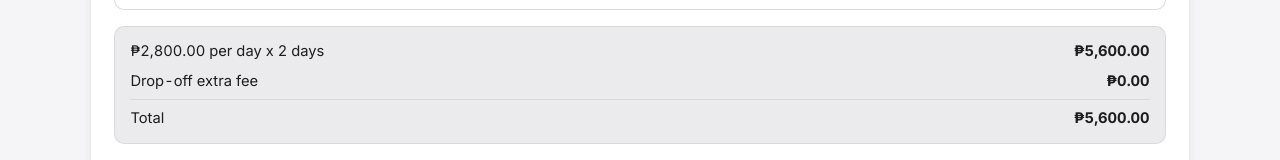
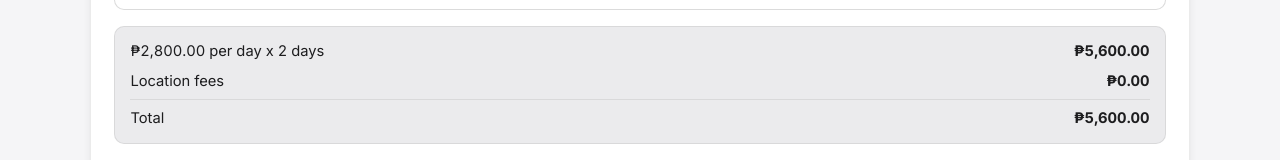
Before and after one commit to smallishFrie/JP-Car-Rental-Site, a Next.js app: page /cars/civic-sport in a window 1280 px wide. Shown: the part 1452-1612 px from the top of the page. Built offline with nearby package versions, Linux system fonts and the light colour scheme; no server answers; the database is empty.

Commit message:
Fixed the Pickup location fee not being totaled.

```diff
--- a/src/app/account/bookings/MyBookingsClient.tsx
+++ b/src/app/account/bookings/MyBookingsClient.tsx
@@ -99,7 +99,7 @@ export default function MyBookingsClient({ initialBookings }: { initialBookings:
               <span>Pickup: {booking.pickup_location}</span>
               <span>Drop-off: {booking.dropoff_location}</span>
               <span>Base rental: {toPhp(Number(booking.base_price ?? booking.total_price))}</span>
-              <span>Drop-off fee: {toPhp(Number(booking.dropoff_fee ?? 0))}</span>
+              <span>Location fees: {toPhp(Number(booking.dropoff_fee ?? 0))}</span>
               <span>Total: {toPhp(Number(booking.total_price))}</span>
               {actionKind === "cancel" ? (
                 <button type="button" className="admin-danger-button" disabled={isPending} onClick={() => cancelPendingBooking(booking.id)}>
--- a/src/app/admin/AdminBookingManager.tsx
+++ b/src/app/admin/AdminBookingManager.tsx
@@ -310,7 +310,7 @@ export default function AdminBookingManager({ initialBookings }: { initialBookin
                     <strong>Base rental:</strong> {toPhp(Number(booking.base_price ?? booking.total_price))}
                   </p>
                   <p>
-                    <strong>Drop-off fee:</strong> {toPhp(Number(booking.dropoff_fee ?? 0))}
+                    <strong>Location fees:</strong> {toPhp(Number(booking.dropoff_fee ?? 0))}
                   </p>
                   <p>
                     <strong>Total:</strong> {toPhp(Number(booking.total_price))}
--- a/src/app/cars/[id]/actions.ts
+++ b/src/app/cars/[id]/actions.ts
@@ -147,13 +147,17 @@ export async function beginCheckoutAction(formData: FormData): Promise<CheckoutR
     } = parsed.data;
 
     const endDate = addDaysToIsoDate(startDate, Math.max(0, rentalDays - 1));
+    const pickup = await getDropoffLocationByName(pickupLocation);
+    if (!pickup) {
+      return { ok: false, message: "Selected pickup location is not available." };
+    }
     const dropoff = await getDropoffLocationByName(dropoffLocation);
     if (!dropoff) {
       return { ok: false, message: "Selected drop-off location is not available." };
     }
     const basePrice = Number((rentalDays * car.dayRate).toFixed(2));
-    const dropoffFee = Number(dropoff.extraFee.toFixed(2));
-    const totalPrice = Number((basePrice + dropoffFee).toFixed(2));
+    const locationFee = Number((pickup.extraFee + dropoff.extraFee).toFixed(2));
+    const totalPrice = Number((basePrice + locationFee).toFixed(2));
 
     const isAvailable = await checkCarAvailability(carId, startDate, endDate);
     if (!isAvailable) {
@@ -168,7 +172,7 @@ export async function beginCheckoutAction(formData: FormData): Promise<CheckoutR
       endDate,
       totalPrice,
       basePrice,
-      dropoffFee,
+      dropoffFee: locationFee,
       customerName,
       customerPhone,
       customerEmail,
@@ -191,7 +195,9 @@ export async function beginCheckoutAction(formData: FormData): Promise<CheckoutR
           bookingId: booking.id,
           totalPrice,
           basePrice,
-          dropoffFee,
+          pickupFee: pickup.extraFee,
+          dropoffFee: dropoff.extraFee,
+          locationFee,
         },
         timestamp: Date.now(),
       }),
--- a/src/app/checkout/[bookingId]/CheckoutClient.tsx
+++ b/src/app/checkout/[bookingId]/CheckoutClient.tsx
@@ -29,7 +29,7 @@ export default function CheckoutClient(props: {
 
   const formattedTotal = new Intl.NumberFormat("en-PH", { style: "currency", currency: "PHP" }).format(props.totalPrice);
   const formattedBase = new Intl.NumberFormat("en-PH", { style: "currency", currency: "PHP" }).format(props.basePrice);
-  const formattedDropoffFee = new Intl.NumberFormat("en-PH", { style: "currency", currency: "PHP" }).format(props.dropoffFee);
+  const formattedLocationFee = new Intl.NumberFormat("en-PH", { style: "currency", currency: "PHP" }).format(props.dropoffFee);
 
   const payButtonLabel = useMemo(() => {
     if (!componentsSdkKey) return message ? "Payment unavailable" : "Loading…";
@@ -231,7 +231,7 @@ export default function CheckoutClient(props: {
             <strong>Base rental:</strong> {formattedBase}
           </p>
           <p>
-            <strong>Drop-off extra fee:</strong> {formattedDropoffFee}
+            <strong>Location fees:</strong> {formattedLocationFee}
           </p>
           <p>
             <strong>Total:</strong> {formattedTotal}
--- a/src/app/checkout/[bookingId]/result/CheckoutResultClient.tsx
+++ b/src/app/checkout/[bookingId]/result/CheckoutResultClient.tsx
@@ -26,7 +26,7 @@ export default function CheckoutResultClient(props: {
 
   const formattedTotal = new Intl.NumberFormat("en-PH", { style: "currency", currency: "PHP" }).format(props.totalPrice);
   const formattedBase = new Intl.NumberFormat("en-PH", { style: "currency", currency: "PHP" }).format(props.basePrice);
-  const formattedDropoffFee = new Intl.NumberFormat("en-PH", { style: "currency", currency: "PHP" }).format(props.dropoffFee);
+  const formattedLocationFee = new Intl.NumberFormat("en-PH", { style: "currency", currency: "PHP" }).format(props.dropoffFee);
 
   useEffect(() => {
     if (seconds <= 0) {
@@ -82,7 +82,7 @@ export default function CheckoutResultClient(props: {
             <strong>Base rental:</strong> {formattedBase}
           </p>
           <p>
-            <strong>Drop-off extra fee:</strong> {formattedDropoffFee}
+            <strong>Location fees:</strong> {formattedLocationFee}
           </p>
           <p>
             <strong>Total:</strong> {formattedTotal}
--- a/src/app/components/CarDetailClient.tsx
+++ b/src/app/components/CarDetailClient.tsx
@@ -106,12 +106,19 @@ export default function CarDetailClient({ car, dropoffLocations, reviews }: CarD
   );
   const todayDate = useMemo(() => localTodayStart(), []);
   const basePrice = useMemo(() => rentalDays * car.dayRate, [rentalDays, car.dayRate]);
+  const selectedPickup = useMemo(
+    () => dropoffLocations.find((option) => option.name === location) ?? null,
+    [dropoffLocations, location],
+  );
   const selectedDropoff = useMemo(
     () => dropoffLocations.find((option) => option.name === dropoffLocation) ?? null,
     [dropoffLocations, dropoffLocation],
   );
-  const dropoffFee = useMemo(() => selectedDropoff?.extraFee ?? 0, [selectedDropoff]);
-  const totalPrice = useMemo(() => basePrice + dropoffFee, [basePrice, dropoffFee]);
+  const locationFee = useMemo(
+    () => (selectedPickup?.extraFee ?? 0) + (selectedDropoff?.extraFee ?? 0),
+    [selectedPickup, selectedDropoff],
+  );
+  const totalPrice = useMemo(() => basePrice + locationFee, [basePrice, locationFee]);
   const formattedDayRate = useMemo(
     () => new Intl.NumberFormat("en-PH", { style: "currency", currency: "PHP" }).format(car.dayRate),
     [car.dayRate],
@@ -124,9 +131,9 @@ export default function CarDetailClient({ car, dropoffLocations, reviews }: CarD
     () => new Intl.NumberFormat("en-PH", { style: "currency", currency: "PHP" }).format(basePrice),
     [basePrice],
   );
-  const formattedDropoffFee = useMemo(
-    () => new Intl.NumberFormat("en-PH", { style: "currency", currency: "PHP" }).format(dropoffFee),
-    [dropoffFee],
+  const formattedLocationFee = useMemo(
+    () => new Intl.NumberFormat("en-PH", { style: "currency", currency: "PHP" }).format(locationFee),
+    [locationFee],
   );
   const reviewCount = reviews.length;
   const countryCount = new Set(
@@ -860,8 +867,8 @@ export default function CarDetailClient({ car, dropoffLocations, reviews }: CarD
               <strong>{formattedBasePrice}</strong>
             </p>
             <p className="booking-total-line">
-              <span>Drop-off extra fee</span>
-              <strong>{formattedDropoffFee}</strong>
+              <span>Location fees</span>
+              <strong>{formattedLocationFee}</strong>
             </p>
             <p className="booking-total-line booking-total-grand">
               <span>Total</span>
```
